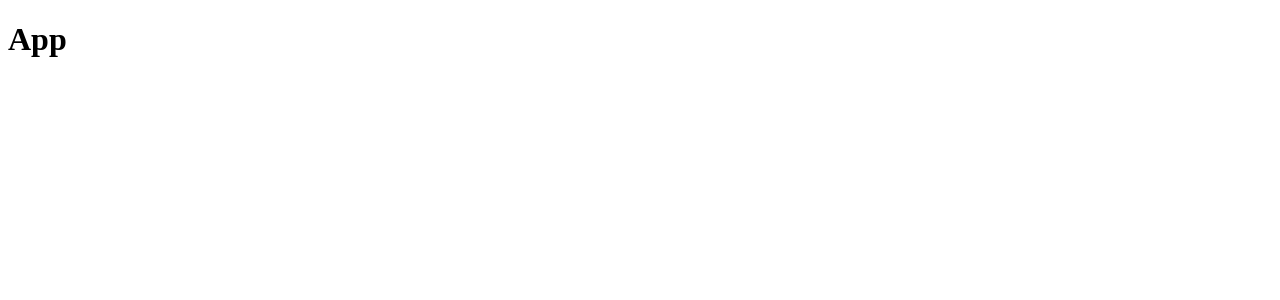
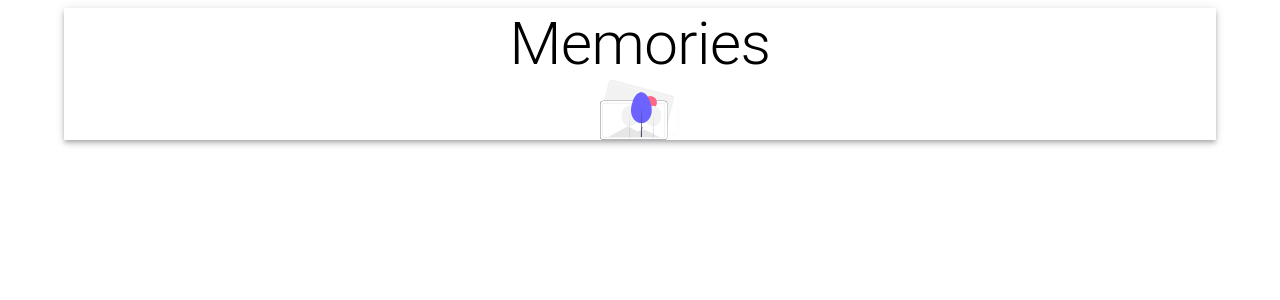
Before and after one commit to Akshay0231/memories-frontend, a React (Create React App) app: page / in a window 1280 px wide. Shown: the top 300 px of the page. Built offline with nearby package versions, Linux system fonts and the light colour scheme.

Commit message:
App | Home Page Changes

```diff
--- a/src/App.js
+++ b/src/App.js
@@ -1,8 +1,14 @@
+import { Container, AppBar, Typography, Grow, Grid } from '@mui/material'
+import memories from './images/memories.svg'
+
 function App() {
   return (
-    <div className="App">
-      <h1>App</h1>
-    </div>
+    <Container maxWidth="lg">
+      <AppBar position="static" color="inherit">
+        <Typography variant='h2' align='center'>Memories</Typography>
+        <img src={memories} alt="memories" height="60" />
+      </AppBar>
+    </Container>
   );
 }
 
```
Also changed, not shown: src/images/memories.svg (added).
